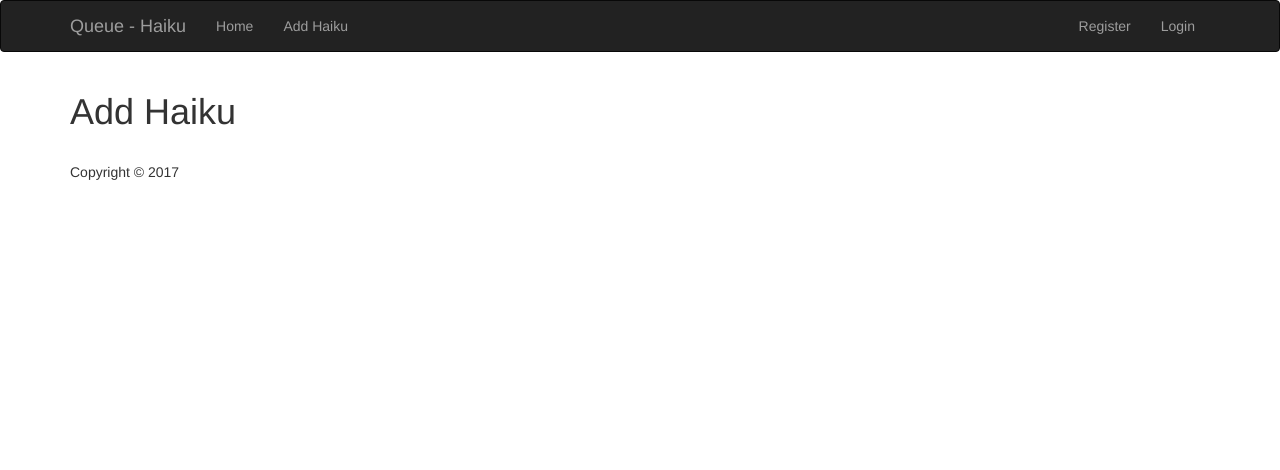
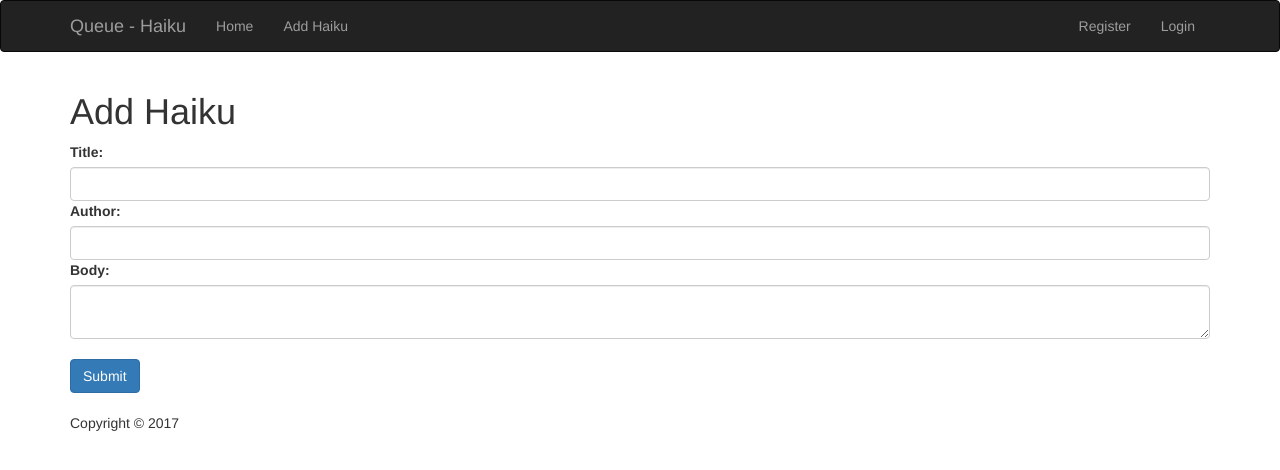
Before and after one commit to DevHominid/queue-haiku, a Node server app: page /haikus/add in a window 1280 px wide. Shown: the top 470 px of the page. Run offline with Node 20, Linux system fonts and the light colour scheme; some libraries are stand-ins or nearby versions.

Commit message:
add haiku form

```diff
--- a/views/add_haiku.pug
+++ b/views/add_haiku.pug
@@ -2,3 +2,15 @@ extends default
 
 block content
   h1 #{title}
+  form(method='POST', action='/haikus/add')
+    #form-group
+      label Title:
+      input.form-control(name='title', type='text')
+    #form-group
+      label Author:
+      input.form-control(name='author', type='text')
+    #form-group
+      label Body:
+      textarea.form-control(name='body')
+    br
+    input.btn.btn-primary(type='submit',value='Submit')
```
